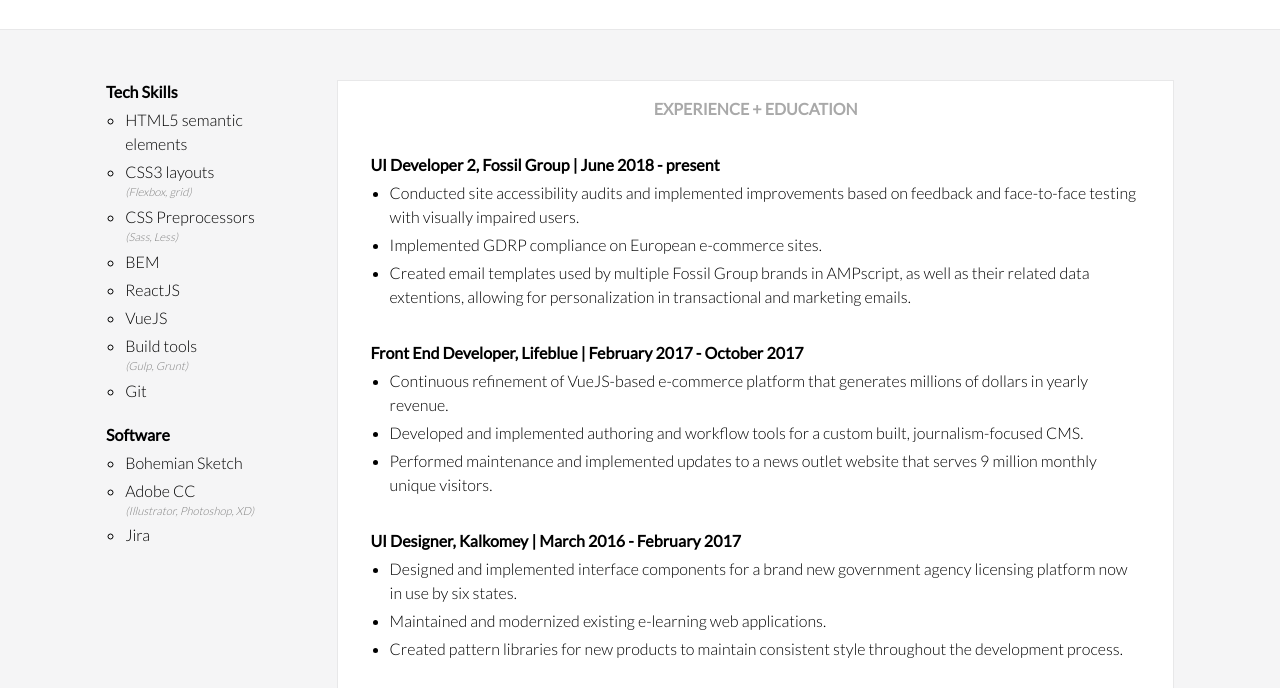
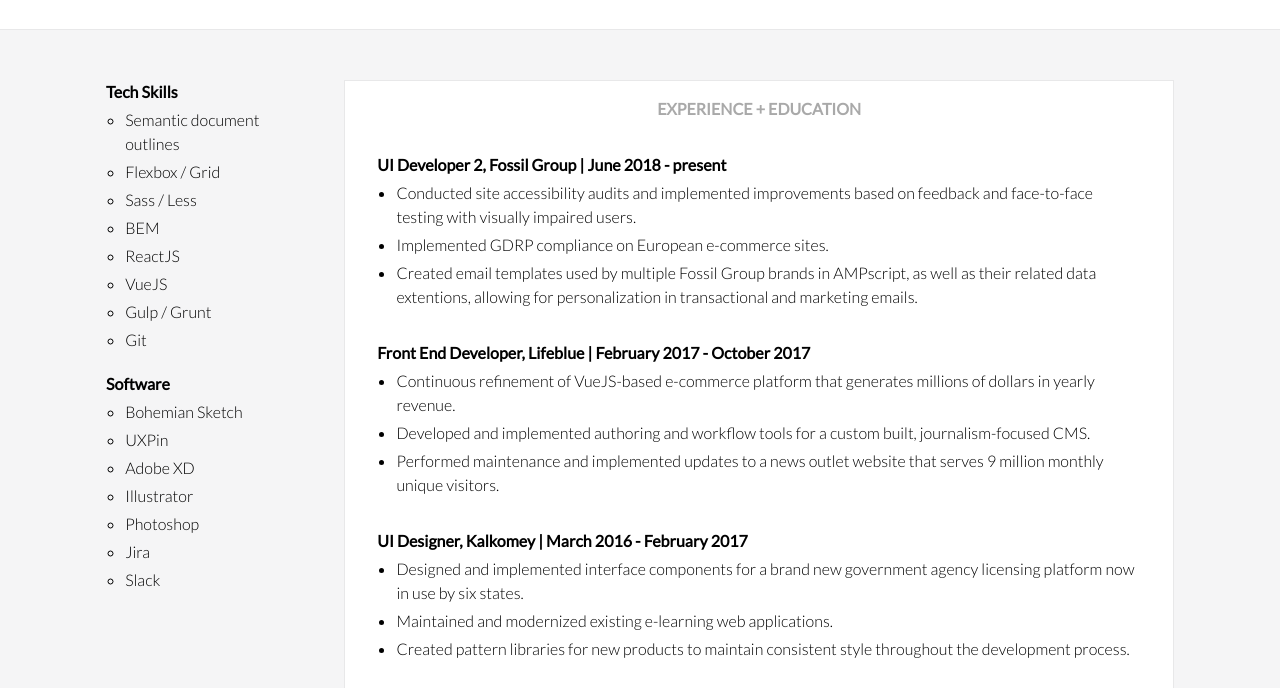
Before and after one commit to bradbrock/cv, a website: page index.html in a window 1280 px wide. Shown: the part 112-800 px from the top of the page. Drawn offline with Linux system fonts and the light colour scheme.

Commit message:
Updated skills list.

```diff
--- a/index.html
+++ b/index.html
@@ -56,13 +56,13 @@
                             <li>
                                 <h4>Tech Skills</h4>
                                 <ul>
-                                    <li>HTML5 semantic elements</li>
-                                    <li>CSS3 layouts <span>(Flexbox, grid)</span></li>
-                                    <li>CSS Preprocessors <span>(Sass, Less)</span></li>
+                                    <li>Semantic document outlines</li>
+                                    <li>Flexbox / Grid</li>
+                                    <li>Sass / Less</li>
                                     <li>BEM</li>
                                     <li>ReactJS</li>
                                     <li>VueJS</li>
-                                    <li>Build tools <span>(Gulp, Grunt)</span></li>
+                                    <li>Gulp / Grunt</li>
                                     <li>Git</li>
                                 </ul>
                             </li>
@@ -70,8 +70,12 @@
                                 <h4>Software</h4>
                                 <ul>
                                     <li>Bohemian Sketch</li>
-                                    <li>Adobe CC <span>(Illustrator, Photoshop, XD)</span></li>
+                                    <li>UXPin</li>
+                                    <li>Adobe XD</li>
+                                    <li>Illustrator</li>
+                                    <li>Photoshop</li>
                                     <li>Jira</li>
+                                    <li>Slack</li>
                                 </ul>
                             </li>
                         </ul>
```
